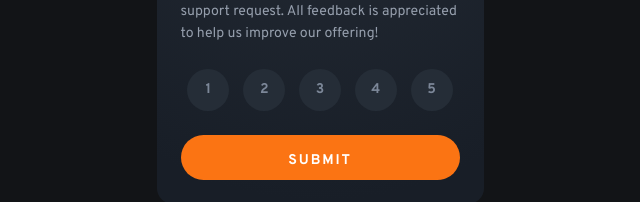
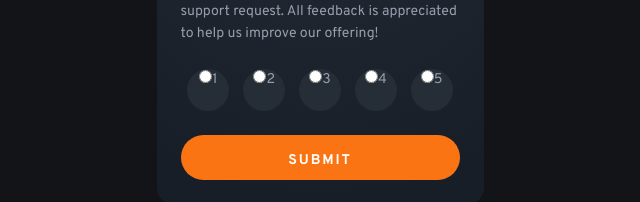
Before and after one commit to qalimero/rating-app, an Angular app: page / in a window 1280 px wide. Shown: the part 359-561 px from the top of the page, without its empty margins (320-960 px from the left). Built offline with nearby package versions, Linux system fonts and the light colour scheme.

Commit message:
add input

```diff
--- a/src/app/rating-component/rating-component.component.html
+++ b/src/app/rating-component/rating-component.component.html
@@ -10,7 +10,8 @@
   <form>
     <ul class="radio-wrapper">
       <li *ngFor='let radio of radios' [ngClass]="['radio']">
-        <p>{{ radio }}</p>
+        <input type="radio">
+        <label>{{ radio }}</label>
       </li>
     </ul>
     <button>SUBMIT</button>
```
